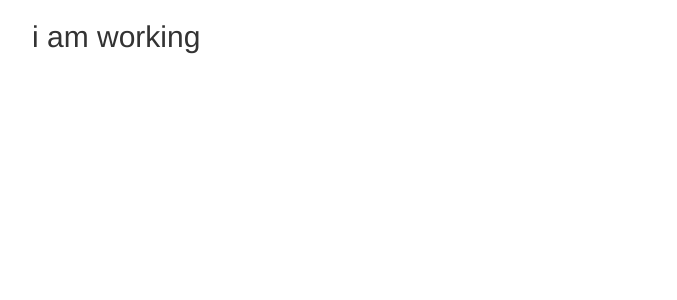
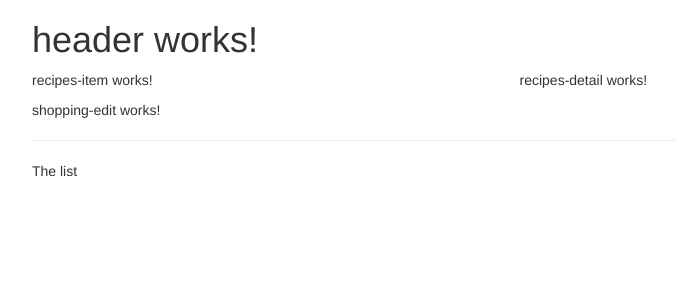
Before and after one commit to Ukuno/shoppinglistNgRx, an Angular app: page / in a window 1280 px wide. Shown: the top 300 px of the page, without its empty margins (38-715 px from the left). Built offline with nearby package versions, Linux system fonts and the light colour scheme.

Commit message:
use the components

```diff
--- a/src/app/app.component.html
+++ b/src/app/app.component.html
@@ -1,7 +1,12 @@
+
 <div class="container">
+	<app-header></app-header>
   <div class="row">
     <div class="col-md-12">
-      <h2>i am working</h2>
+
+      <app-recipes></app-recipes>
+      <app-shopping-list></app-shopping-list>
+
     </div>
   </div>
 </div>
--- a/src/app/header/header.component.html
+++ b/src/app/header/header.component.html
@@ -1,3 +1,2 @@
-<p>
-  header works!
-</p>
+
+  <h1>header works!</h1>
--- a/src/app/recipes/recipes-list/recipes-list.component.html
+++ b/src/app/recipes/recipes-list/recipes-list.component.html
@@ -1,3 +1 @@
-<p>
-  recipes-list works!
-</p>
+<app-recipes-item></app-recipes-item>
--- a/src/app/recipes/recipes.component.html
+++ b/src/app/recipes/recipes.component.html
@@ -1,3 +1,14 @@
-<p>
-  recipes works!
-</p>
+
+<div class="row">
+
+	<div class="col-md-5">
+
+		<app-recipes-list></app-recipes-list>
+	</div>
+
+	<div class="col-md-7">
+		<app-recipes-detail></app-recipes-detail>
+	</div>
+
+
+</div>
--- a/src/app/shopping-list/shopping-list.component.html
+++ b/src/app/shopping-list/shopping-list.component.html
@@ -1,3 +1,7 @@
-<p>
-  shopping-list works!
-</p>
+<div class="row">
+	<div class="col-xs-10">
+		<app-shopping-edit></app-shopping-edit>
+		<hr>
+		<p> The list</p>
+	</div>
+</div>
```
